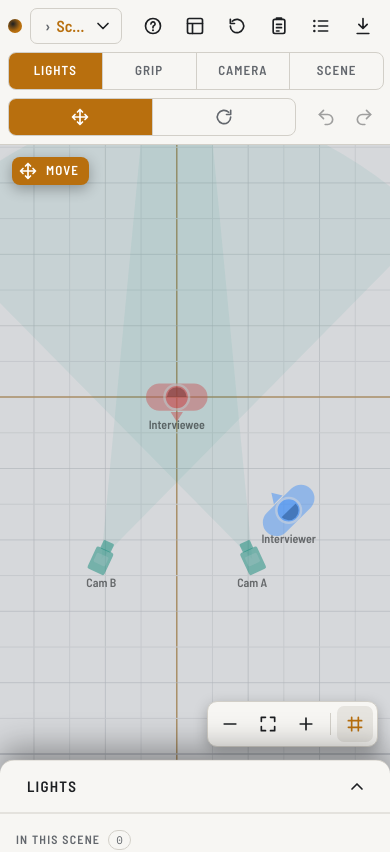
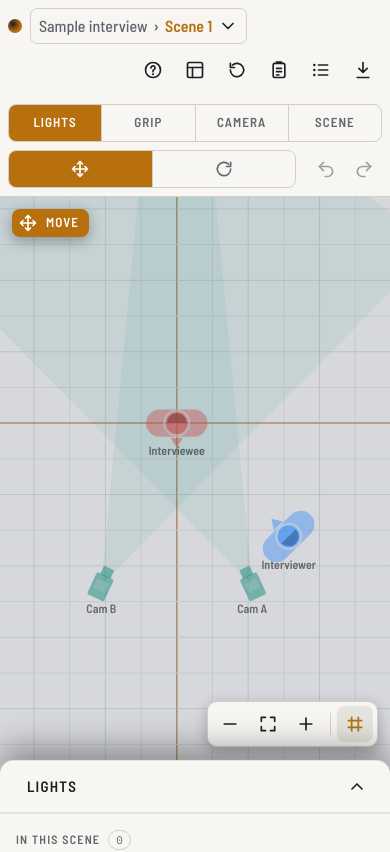
Before and after one commit to c22345677-hue/Advance-Lighting-Floor-Plan-Designer, a React (Vite) app: page / in a window 390 px wide. Shown: the top 852 px of the page. Built offline with nearby package versions, Linux system fonts and the light colour scheme.

Commit message:
Narrow windows and tablets: keep the side panel beside the plan (bottom sheet only on phones); two-row top bar
Co-Authored-By: Claude Opus 5.5 <noreply@anthropic.com>
Claude-Session: https://claude.ai/code/session_01FBi7WsSSejhm3PJ18Kk8vv

```diff
--- a/src/app/styles.css
+++ b/src/app/styles.css
@@ -1482,7 +1482,7 @@ kbd {
 }
 
 /* =========================================================================================
-   Phones: three top rows, panel becomes a bottom sheet whose header is always visible
+   Narrow windows: two top rows
    ========================================================================================= */
 @media (max-width: 760px) {
   .topbar {
@@ -1491,9 +1491,17 @@ kbd {
     padding: 8px;
   }
 
+  /* Row 1: project and setup actions. Row 2: category, tool, undo. */
+  .topbar::before {
+    content: '';
+    order: 3;
+    flex-basis: 100%;
+    height: 0;
+  }
+
   .topbar-left {
-    flex: 1;
-    min-width: 0;
+    flex: 1 1 0;
+    min-width: 120px;
   }
 
   .project-menu {
@@ -1520,8 +1528,8 @@ kbd {
   }
 
   .modes {
-    order: 3;
-    flex-basis: 100%;
+    order: 4;
+    flex: 1 1 auto;
   }
 
   .modes button {
@@ -1531,16 +1539,12 @@ kbd {
   }
 
   .tool-group {
-    order: 4;
-    flex: 1;
-  }
-
-  .tool-btn {
-    flex: 1;
+    order: 5;
+    flex: none;
   }
 
   .btn-pair {
-    order: 5;
+    order: 6;
   }
 
   .tool-badge {
@@ -1550,6 +1554,61 @@ kbd {
 
   .tool-badge kbd {
     display: none;
+  }
+
+  /* Narrow windows (a tablet in portrait, or the app in a side frame): keep the panel beside
+     the plan, just narrower, so the menu and the plan stay visible together. */
+  .panel {
+    width: clamp(240px, 38vw, 290px);
+  }
+
+  .stat.hint {
+    display: none;
+  }
+
+  .dialog-backdrop {
+    padding: 0;
+  }
+
+  .eq-summary,
+  .kit-grid {
+    grid-template-columns: 1fr 1fr;
+  }
+
+  .add-line {
+    grid-template-columns: 1fr 1fr;
+  }
+
+  .eq-row {
+    flex-wrap: wrap;
+  }
+
+  .dialog:not(.small) {
+    width: 100%;
+    height: 100%;
+    max-height: none;
+    border-radius: 0;
+  }
+
+  .dialog-backdrop:has(.dialog.small) {
+    padding: 16px;
+  }
+}
+
+/* =========================================================================================
+   Phones: the panel becomes a bottom sheet whose header is always visible
+   ========================================================================================= */
+@media (max-width: 520px) {
+  .modes {
+    flex-basis: 100%;
+  }
+
+  .tool-group {
+    flex: 1;
+  }
+
+  .tool-btn {
+    flex: 1;
   }
 
   .view-controls {
@@ -1607,38 +1666,6 @@ kbd {
     overflow: hidden;
     text-overflow: ellipsis;
   }
-
-  .stat.hint {
-    display: none;
-  }
-
-  .dialog-backdrop {
-    padding: 0;
-  }
-
-  .eq-summary,
-  .kit-grid {
-    grid-template-columns: 1fr 1fr;
-  }
-
-  .add-line {
-    grid-template-columns: 1fr 1fr;
-  }
-
-  .eq-row {
-    flex-wrap: wrap;
-  }
-
-  .dialog:not(.small) {
-    width: 100%;
-    height: 100%;
-    max-height: none;
-    border-radius: 0;
-  }
-
-  .dialog-backdrop:has(.dialog.small) {
-    padding: 16px;
-  }
 }
 
 @media (prefers-reduced-motion: reduce) {
```
